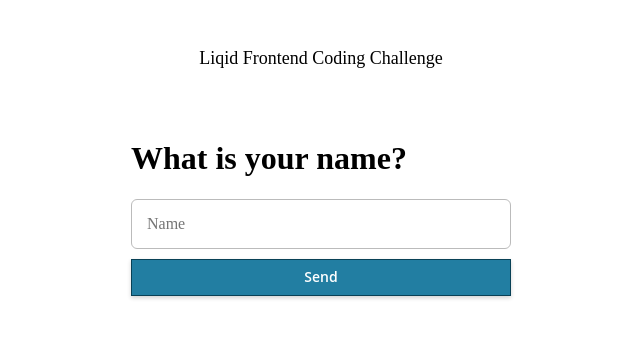
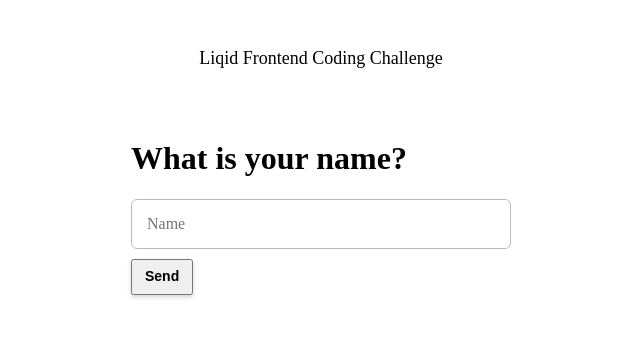
Before and after one commit to gusaiani/liqid, a Next.js app: page / in a window 1280 px wide. Shown: the top 338 px of the page, without its empty margins (319-959 px from the left). Built offline with nearby package versions, Linux system fonts and the light colour scheme; a web font is replaced by a local one.

Commit message:
Streamline button styles

```diff
--- a/components/shared/Buttons/styles.js
+++ b/components/shared/Buttons/styles.js
@@ -1,37 +1,16 @@
 import styled from 'styled-components'
 import * as colors from 'constants/colors'
 
-export const BaseButton = styled.button`
-  font-family: 'Open Sans', -apple-system, BlinkMacSystemFont, 'Segoe UI',
-    Helvetica, Arial, sans-serif;
+export default styled.button`
+  cursor: pointer;
+  float: left;
   font-size: 14px;
   font-weight: 600;
   box-sizing: border-box;
   box-shadow: 0px 2px 4px 0px rgba(38, 38, 38, 0.2);
   padding: 7px 12px 9px;
+
+  &.right {
+    float: right;
+  }
 `
-
-export default BaseButton.extend`
-  background-color: ${({light, secondary}) =>
-    light ? 'white' : secondary ? colors.green.medium : colors.blue.medium};
-  color: ${({light, secondary}) =>
-    !light ? 'white' : secondary ? colors.green.medium : colors.blue.medium};
-  width: ${({full}) => (full ? '100%' : '')};
-
-  border: 1px solid
-    ${({secondary, light}) =>
-      secondary
-        ? colors.green.dark
-        : light ? colors.blue.medium : colors.blue.darker};
-
-  &:hover {
-    background-color: ${({light, secondary}) =>
-      light ? 'white' : secondary ? colors.green.dark : ''};
-  }
-
-  svg {
-    width: 15px;
-  }
-
-  cursor: ${(props) => (props.disabled ? 'default' : 'pointer')};
-`
```
